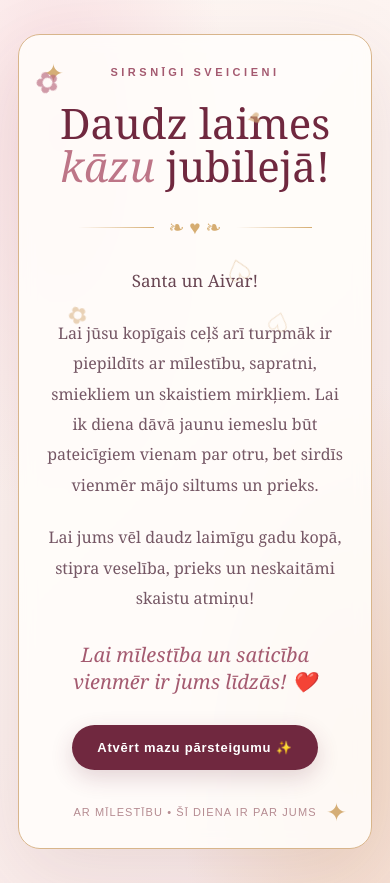
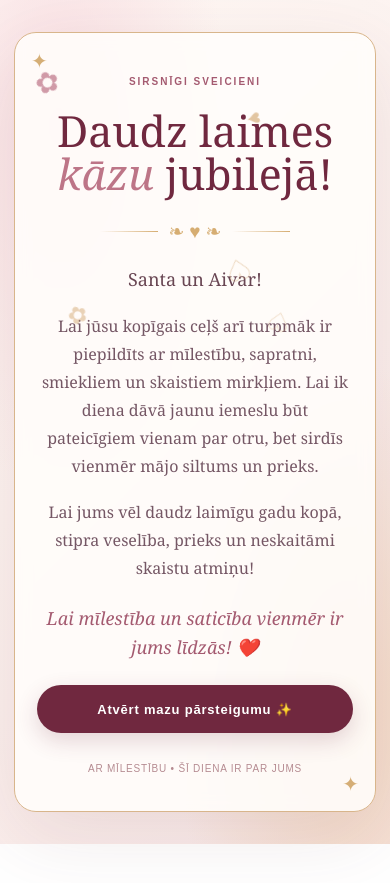
Before and after one commit to Veyrix73/happykaza, a plain HTML site: page index.html in a window 390 px wide. After the commit the page ends 844 px from the top, so only its background shows below. Drawn offline with Linux system fonts and the light colour scheme.

Commit message:
Improve mobile and small-screen support

```diff
--- a/index.html
+++ b/index.html
@@ -2,7 +2,7 @@
 <html lang="lv">
 <head>
   <meta charset="utf-8">
-  <meta name="viewport" content="width=device-width,initial-scale=1">
+  <meta name="viewport" content="width=device-width,initial-scale=1,viewport-fit=cover">
   <meta name="theme-color" content="#7b2946">
   <title>Daudz laimes kāzu jubilejā, Santa un Aivar!</title>
   <style>
@@ -27,7 +27,37 @@
     .petal{position:fixed;top:-30px;pointer-events:none;z-index:2;animation:fall linear forwards;opacity:.75}
     @keyframes fall{to{transform:translate3d(var(--drift),110vh,0) rotate(540deg);opacity:0}}
     @keyframes rise{from{opacity:0;transform:translateY(10px)}to{opacity:1;transform:translateY(0)}}
-    @media(max-width:480px){.card{border-radius:22px}.message{font-size:16px}.footer{letter-spacing:.1em}}
+    /* Mobile and small-screen layout */
+    html{min-width:320px;-webkit-text-size-adjust:100%;text-size-adjust:100%}
+    button{min-height:48px;touch-action:manipulation;-webkit-tap-highlight-color:transparent}
+    @media(max-width:600px){
+      .wrap{min-height:100vh;min-height:100svh;padding:max(18px,env(safe-area-inset-top)) max(14px,env(safe-area-inset-right)) max(18px,env(safe-area-inset-bottom)) max(14px,env(safe-area-inset-left))}
+      .card{width:100%;padding:42px 22px 34px;border-radius:22px}
+      .card:before{top:14px;left:16px;font-size:20px}
+      .card:after{right:16px;bottom:14px;font-size:20px}
+      .eyebrow{font-size:10px;letter-spacing:.2em}
+      h1{font-size:clamp(38px,11vw,58px);margin:20px 0 12px}
+      .divider{margin:22px auto;gap:10px}
+      .divider:before,.divider:after{width:min(15vw,58px)}
+      .intro{font-size:18px;line-height:1.55}
+      .message{font-size:16px;line-height:1.75;margin-top:18px}
+      .signature{font-size:18px;line-height:1.6;margin-top:22px}
+      button{width:100%;margin-top:24px;padding:14px 16px;font-size:13px}
+      .surprise{padding:17px;font-size:15px;line-height:1.65}
+      .footer{font-size:10px;line-height:1.6;letter-spacing:.08em;margin-top:28px}
+    }
+    @media(max-width:360px){
+      .card{padding-left:17px;padding-right:17px}
+      .eyebrow{letter-spacing:.14em}
+      h1{font-size:36px}
+    }
+    @media(hover:none){button:hover{transform:none;background:var(--wine)}}
+    @media(max-height:650px) and (orientation:landscape){
+      .wrap{place-items:start center;padding-top:16px;padding-bottom:16px}
+      .card{padding-top:30px;padding-bottom:28px}
+      h1{font-size:42px;margin:12px 0}
+      .divider{margin:14px auto}
+    }
     @media(prefers-reduced-motion:reduce){*,*:before,*:after{animation-duration:.01ms!important;transition-duration:.01ms!important}}
   </style>
 </head>
```
